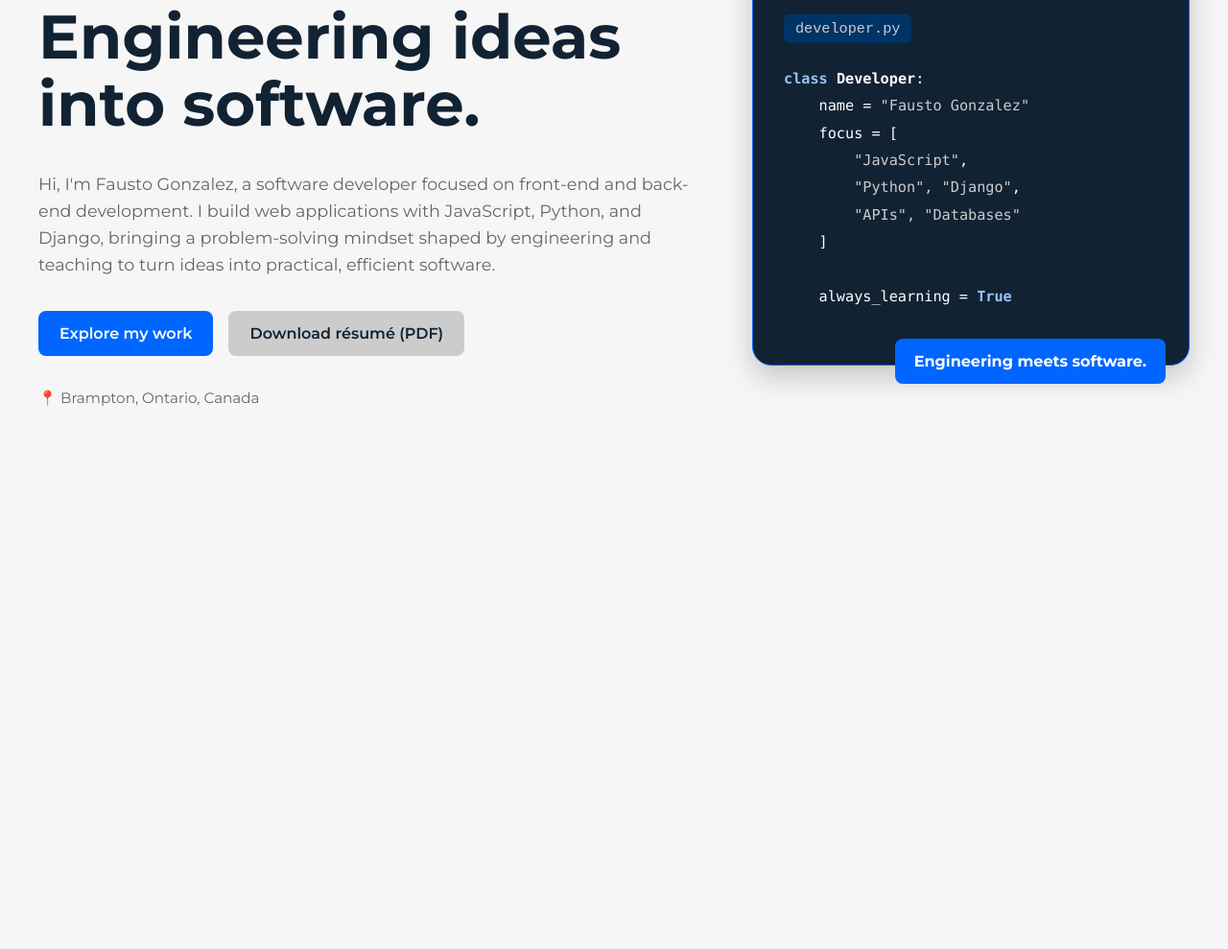
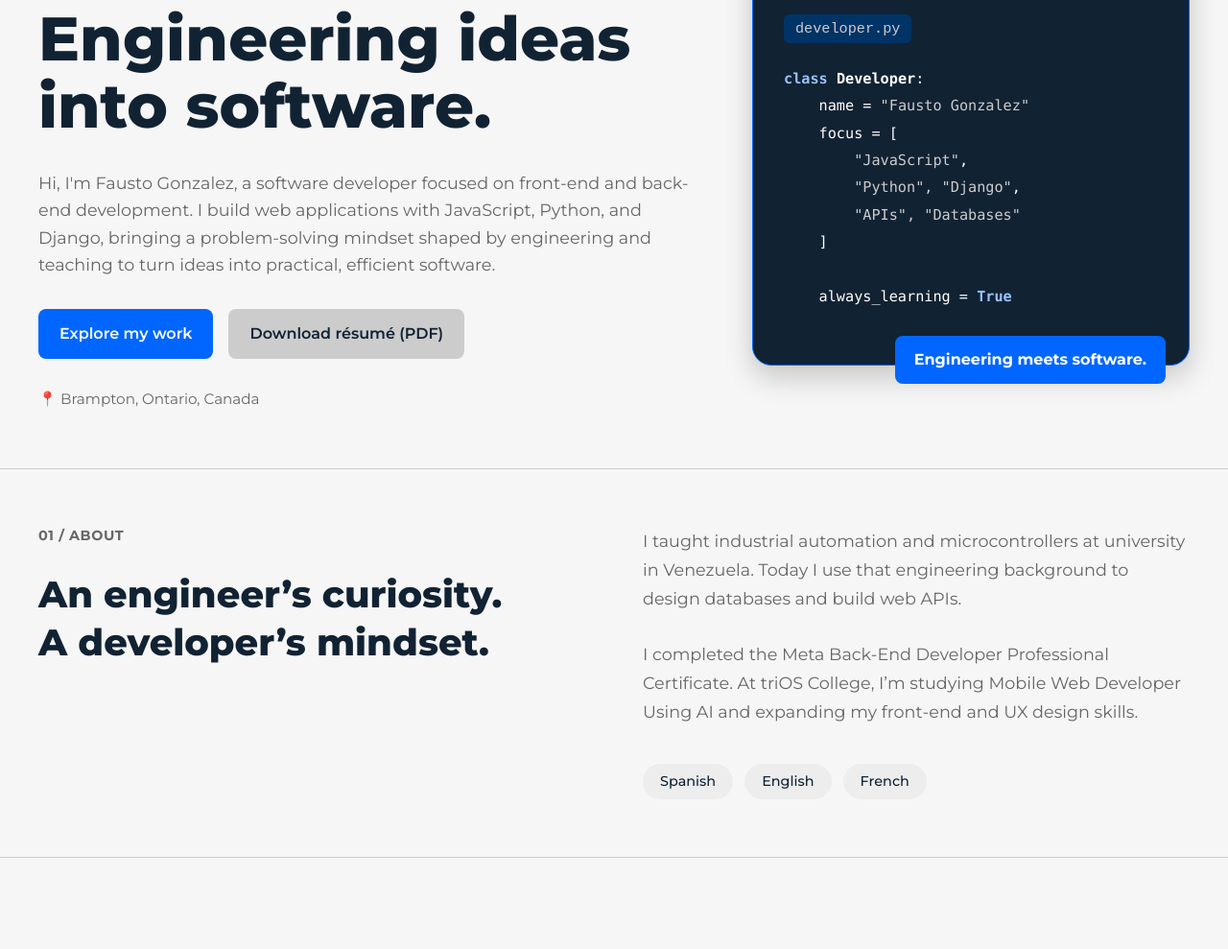
Before and after one commit to fausto-gonzalez/fausto-gonzalez.github.io, a plain HTML site: page index.html in a window 1280 px wide. Shown: the part 351-1340 px from the top of the page at 96% size. Drawn offline with nearby package versions, Linux system fonts and the light colour scheme; a web font is replaced by a local one.

Commit message:
Added section About

```diff
--- a/css/app.css
+++ b/css/app.css
@@ -1,5 +1,8 @@
+/* ==============================
+   COLOR PALETTE
+   ============================== */
+
 :root {
-  /* Color palette */
   --color-background: #f6f6f6;
   --color-surface: #fff;
   --color-navy: #123;
@@ -9,7 +12,37 @@
   --color-border: #ccc;
 }
 
-/* Font classes */
+/* ==============================
+   GLOBAL STYLES
+   ============================== */
+
+* {
+  margin: 0;
+  padding: 0;
+  box-sizing: border-box;
+}
+
+html {
+  scroll-behavior: smooth;
+}
+
+body {
+  background: var(--color-background);
+  color: var(--color-navy);
+  font-family: "Montserrat", sans-serif;
+  font-optical-sizing: auto;
+  font-size: 1.5em;
+}
+
+/* Allow anchor targets to clear the sticky header */
+#about,
+#projects,
+#skills,
+#contact {
+  scroll-margin-top: 250px;
+}
+
+/* Optional font classes */
 .montserrat {
   font-family: "Montserrat", sans-serif;
   font-optical-sizing: auto;
@@ -23,35 +56,25 @@
   font-style: normal;
 }
 
-/* Global styles */
-* {
-  margin: 0;
-  padding: 0;
-  box-sizing: border-box;
-}
+/* ==============================
+   SHARED LOGO
+   ============================== */
 
-html {
-  scroll-behavior: smooth;
-}
-
-body {
-  background: var(--color-background);
-  color: var(--color-navy);
-  font-size: 1.5em;
-}
-
-/* Shared logo */
 .logo img {
   display: block;
   width: auto;
   height: 180px;
 }
 
-/* Header */
+/* ==============================
+   HEADER AND NAVIGATION
+   ============================== */
+
 header {
   display: flex;
   justify-content: space-between;
   align-items: center;
+  gap: 24px;
   padding: 1em;
   background: var(--color-surface);
   border-bottom: 1px solid var(--color-border);
@@ -61,21 +84,21 @@ header {
   z-index: 1000;
 }
 
-/* Navigation */
 .nav-links {
-  list-style: none;
   display: flex;
   align-items: center;
   gap: 1em;
+  list-style: none;
+}
 
-  font-family: "Montserrat", sans-serif;
-  font-weight: 400;
+.nav-links li {
+  white-space: nowrap;
 }
 
 .nav-links a {
-  text-decoration: none;
   color: var(--color-navy);
   font-weight: 600;
+  text-decoration: none;
 }
 
 .nav-links a:hover {
@@ -83,14 +106,22 @@ header {
   text-decoration: underline;
 }
 
-/* Separators between navigation items */
 .nav-links li + li::before {
   content: "|";
   margin-right: 1em;
   color: var(--color-accent);
 }
 
-/* Outer grid: main content and footer */
+a:focus-visible {
+  outline: 3px solid var(--color-accent);
+  outline-offset: 5px;
+}
+
+/* ==============================
+   PAGE GRIDS
+   ============================== */
+
+/* Outer grid */
 #grid {
   display: grid;
   width: 100%;
@@ -103,8 +134,8 @@ header {
 /* Main content grid */
 main {
   grid-area: main;
+  display: grid;
   min-width: 0;
-  display: grid;
   grid-template-columns: repeat(12, minmax(0, 1fr));
   grid-auto-rows: minmax(150px, auto);
   grid-template-areas:
@@ -115,7 +146,10 @@ main {
     "cont cont cont cont cont cont cont cont cont cont cont cont";
 }
 
-/* Hero section */
+/* ==============================
+   HERO
+   ============================== */
+
 #hero {
   grid-area: hero;
   display: grid;
@@ -131,7 +165,7 @@ main {
   row-gap: 24px;
   align-items: start;
   padding: 60px 40px;
-  font-family: "Montserrat", sans-serif;
+  border-bottom: 1px solid var(--color-border);
 }
 
 .hero-eyebrow {
@@ -143,11 +177,13 @@ main {
   color: var(--color-surface);
   font-size: 0.8rem;
   font-weight: 600;
+  line-height: 1.5;
 }
 
 #hero h1 {
   grid-area: head;
   font-size: clamp(2.5rem, 5vw, 5rem);
+  font-weight: 800;
   line-height: 1.1;
 }
 
@@ -156,6 +192,13 @@ main {
   color: var(--color-muted);
   font-size: 1.1rem;
   line-height: 1.6;
+}
+
+.hero-location {
+  grid-area: loca;
+  color: var(--color-muted);
+  font-size: 0.95rem;
+  line-height: 1.5;
 }
 
 /* Hero buttons */
@@ -172,10 +215,11 @@ main {
   border-radius: 8px;
   background: var(--color-accent);
   color: var(--color-surface);
-  text-decoration: none;
-  text-align: center;
   font-size: 1rem;
   font-weight: 600;
+  line-height: 1.5;
+  text-align: center;
+  text-decoration: none;
 }
 
 .hero-buttons a:nth-child(2) {
@@ -183,7 +227,14 @@ main {
   color: var(--color-navy);
 }
 
-/* Hero code card */
+.hero-buttons a:hover {
+  text-decoration: underline;
+}
+
+/* ==============================
+   CODE CARD
+   ============================== */
+
 .hero-code {
   grid-area: code;
   align-self: center;
@@ -197,7 +248,7 @@ main {
   box-shadow: 0 12px 30px rgb(0 0 0 / 20%);
 }
 
-/* Window dots */
+/* macOS-style window dots */
 .code-dots {
   display: flex;
   gap: 10px;
@@ -211,15 +262,15 @@ main {
 }
 
 .code-dots span:nth-child(1) {
-  background: #ff5f57; /* Red: close */
+  background: #ff5f57;
 }
 
 .code-dots span:nth-child(2) {
-  background: #febc2e; /* Amber: minimize */
+  background: #febc2e;
 }
 
 .code-dots span:nth-child(3) {
-  background: #28c840; /* Green: maximize */
+  background: #28c840;
 }
 
 /* Filename */
@@ -234,7 +285,7 @@ main {
   font-size: 0.95rem;
 }
 
-/* Code */
+/* Code formatting */
 .hero-code pre {
   margin: 0;
   overflow-x: auto;
@@ -247,24 +298,21 @@ main {
   font-family: Consolas, "Liberation Mono", monospace;
 }
 
-/* Light blue keywords: class, True */
 .code-keyword {
   color: color-mix(in srgb, var(--color-accent) 40%, var(--color-surface) 60%);
   font-weight: 700;
 }
 
-/* White class name: Developer */
 .code-class {
   color: var(--color-surface);
   font-weight: 700;
 }
 
-/* Light gray strings */
 .code-string {
   color: var(--color-border);
 }
 
-/* Bottom badge */
+/* Overlapping badge */
 .code-badge {
   position: absolute;
   right: 24px;
@@ -274,22 +322,78 @@ main {
   border-radius: 8px;
   background: var(--color-accent);
   color: var(--color-surface);
-  font-family: "Montserrat", sans-serif;
   font-size: 1rem;
   font-weight: 700;
+  line-height: 1.4;
   text-align: center;
 }
 
-.hero-location {
-  grid-area: loca;
-  color: var(--color-muted);
-  font-size: 0.95rem;
+/* ==============================
+   ABOUT
+   ============================== */
+
+#about {
+  grid-area: abut;
+  display: grid;
+  grid-template-columns: repeat(2, minmax(0, 1fr));
+  gap: 60px;
+  align-items: start;
+  padding: 60px 40px;
+  background: var(--color-background);
+  border-bottom: 1px solid var(--color-border);
 }
 
-/* Other sections */
-#about {
-  grid-area: abut;
+.about-eyebrow {
+  margin-bottom: 28px;
+  color: var(--color-muted);
+  font-size: 0.9rem;
+  font-weight: 700;
+  letter-spacing: 0.04em;
 }
+
+.about-heading h2 {
+  color: var(--color-navy);
+  font-size: clamp(2rem, 3vw, 3.5rem);
+  font-weight: 800;
+  line-height: 1.3;
+}
+
+.about-content {
+  min-width: 0;
+  color: var(--color-muted);
+  font-size: 1.1rem;
+  line-height: 1.7;
+}
+
+.about-content p + p {
+  margin-top: 28px;
+}
+
+/* Language badges */
+.about-languages {
+  display: flex;
+  flex-wrap: wrap;
+  gap: 12px;
+  margin-top: 40px;
+}
+
+.language {
+  padding: 8px 18px;
+  border-radius: 999px;
+  background: color-mix(
+    in srgb,
+    var(--color-border) 35%,
+    var(--color-surface) 65%
+  );
+  color: var(--color-navy);
+  font-size: 0.9rem;
+  font-weight: 500;
+  line-height: 1.4;
+}
+
+/* ==============================
+   OTHER SECTIONS
+   ============================== */
 
 #projects {
   grid-area: proj;
@@ -303,10 +407,13 @@ main {
   grid-area: cont;
 }
 
-/* Footer */
+/* ==============================
+   FOOTER
+   ============================== */
+
 footer {
+  grid-area: fter;
   display: grid;
-  grid-area: fter;
   grid-template-columns: 1fr 2fr 1fr;
   gap: 24px;
   align-items: center;
@@ -314,12 +421,16 @@ footer {
   width: 100%;
   padding: 25px 45px;
   border-top: 1px solid var(--color-border);
+  background: var(--color-dark);
   color: var(--color-surface);
-  background: var(--color-dark);
 
-  font-family: "Montserrat", sans-serif;
   font-weight: 300;
   font-size: 0.8em;
+  line-height: 1.6;
+}
+
+footer > div {
+  min-width: 0;
 }
 
 footer > div:nth-child(1) {
--- a/index.html
+++ b/index.html
@@ -93,7 +93,34 @@
           <p class="hero-location">📍 Brampton, Ontario, Canada</p>
         </div>
 
-        <div id="about"></div>
+        <div id="about">
+          <div class="about-heading">
+            <p class="about-eyebrow">01 / ABOUT</p>
+
+            <h2 id="about-heading">
+              An engineer’s curiosity.<br />
+              A developer’s mindset.
+            </h2>
+          </div>
+
+          <div class="about-content">
+            <p>
+              I taught industrial automation and microcontrollers at university
+              in Venezuela. Today I use that engineering background to design
+              databases and build web APIs.
+            </p>
+            <p>
+              I completed the Meta Back-End Developer Professional Certificate.
+              At triOS College, I’m studying Mobile Web Developer Using AI and
+              expanding my front-end and UX design skills.
+            </p>
+            <div class="about-languages">
+              <span class="language">Spanish</span>
+              <span class="language">English</span>
+              <span class="language">French</span>
+            </div>
+          </div>
+        </div>
         <div id="projects"></div>
         <div id="skills"></div>
         <div id="contact"></div>
```
